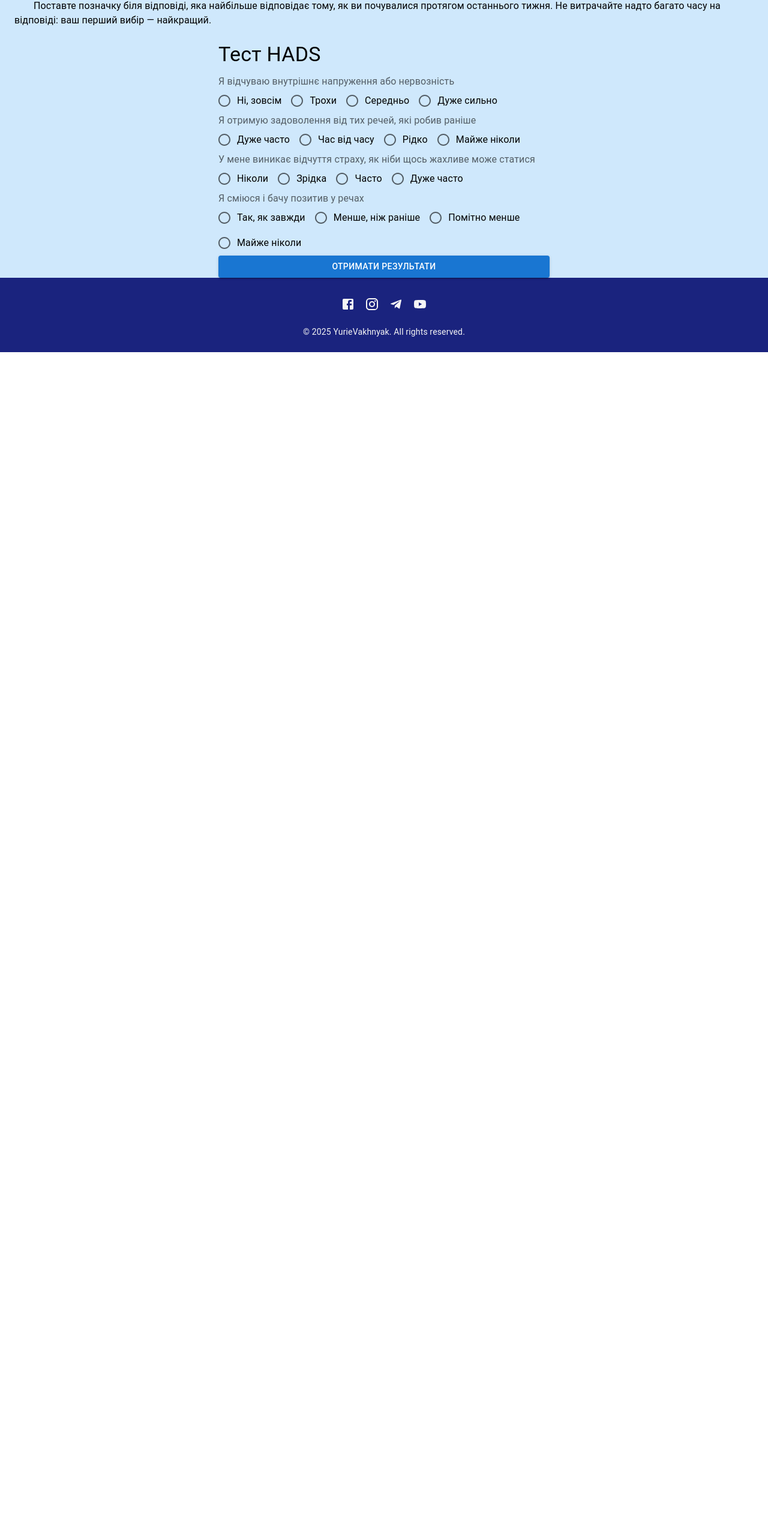
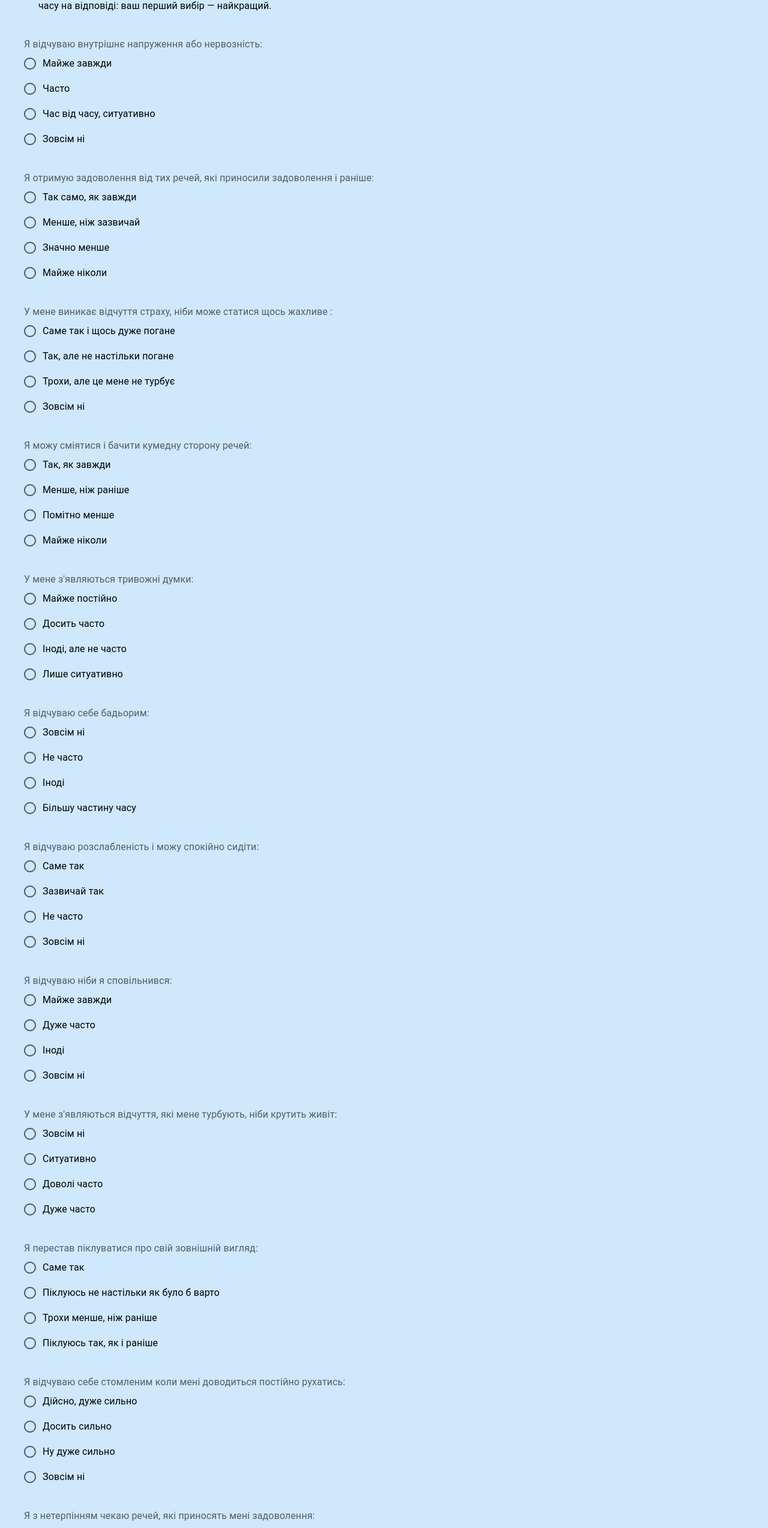
Before and after one commit to YurieVakhnyak/my-lending, a React (Create React App) app: page /tests/0 in a window 1280 px wide. Shown: the part 216-2763 px from the top of the page at 60% size. Before the commit the page ends 803 px from the top, so only its background shows below. Built offline with nearby package versions, Linux system fonts and the light colour scheme.

Commit message:
Update HADS

```diff
--- a/src/components/HADSData.js
+++ /dev/null
@@ -1,46 +0,0 @@
-export const HADSData = [
-  {
-    id: 1,
-    text: "Я відчуваю внутрішнє напруження або нервозність",
-    category: "A",
-    options: [
-      { value: 0, label: "Ні, зовсім" },
-      { value: 1, label: "Трохи" },
-      { value: 2, label: "Середньо" },
-      { value: 3, label: "Дуже сильно" },
-    ],
-  },
-  {
-    id: 2,
-    text: "Я отримую задоволення від тих речей, які робив раніше",
-    category: "D",
-    options: [
-      { value: 0, label: "Дуже часто" },
-      { value: 1, label: "Час від часу" },
-      { value: 2, label: "Рідко" },
-      { value: 3, label: "Майже ніколи" },
-    ],
-  },
-  {
-    id: 3,
-    text: "У мене виникає відчуття страху, як ніби щось жахливе може статися",
-    category: "A",
-    options: [
-      { value: 0, label: "Ніколи" },
-      { value: 1, label: "Зрідка" },
-      { value: 2, label: "Часто" },
-      { value: 3, label: "Дуже часто" },
-    ],
-  },
-  {
-    id: 4,
-    text: "Я сміюся і бачу позитив у речах",
-    category: "D",
-    options: [
-      { value: 0, label: "Так, як завжди" },
-      { value: 1, label: "Менше, ніж раніше" },
-      { value: 2, label: "Помітно менше" },
-      { value: 3, label: "Майже ніколи" },
-    ],
-  },
-];
--- a/src/components/HADSQuestion.js
+++ b/src/components/HADSQuestion.js
@@ -5,6 +5,8 @@ import {
   RadioGroup,
   FormControlLabel,
   Radio,
+  Box,
+  Typography,
 } from "@mui/material";
 
 const HADSQuestion = ({ question, onAnswer }) => {
@@ -16,19 +18,23 @@ const HADSQuestion = ({ question, onAnswer }) => {
   };
 
   return (
+    <Box sx={{ p: 2 }}>
       <FormControl component="fieldset" fullWidth>
         <FormLabel>{question.text}</FormLabel>
-      <RadioGroup value={value} onChange={handleChange} row>
+        <RadioGroup value={value} onChange={handleChange}>
           {question.options.map((option) => (
             <FormControlLabel
               key={option.value}
               value={option.value.toString()}
               control={<Radio />}
-            label={option.label}
+              label={
+                <Typography sx={{ fontSize: "1em" }}>{option.label}</Typography>
+              }
             />
           ))}
         </RadioGroup>
       </FormControl>
+    </Box>
   );
 };
 
--- a/src/components/HADSTest.js
+++ b/src/components/HADSTest.js
@@ -1,14 +1,22 @@
-import { useState } from "react";
-import { Container, Typography, Button } from "@mui/material";
+import { useState, useEffect } from "react";
+import { Box, Button } from "@mui/material";
 import HADSQuestion from "./HADSQuestion";
-import { HADSData } from "./HADSData";
+import { HADSData } from "../data/HADSData";
 
 const HADSTest = () => {
   const [answers, setAnswers] = useState({});
+  const [isFormComplete, setIsFormComplete] = useState(false);
 
   const handleAnswer = (id, value) => {
     setAnswers((prev) => ({ ...prev, [id]: value }));
   };
+
+  useEffect(() => {
+    // Перевіряємо, чи всі 14 питань з типом 'radio' мають відповіді
+    const allAnswered = HADSData.length === Object.keys(answers).length;
+
+    setIsFormComplete(allAnswered);
+  }, [answers]);
 
   const handleSubmit = () => {
     const anxietyScore = HADSData.filter((q) => q.category === "A").reduce(
@@ -19,14 +27,21 @@ const HADSTest = () => {
       (sum, q) => sum + (answers[q.id] || 0),
       0
     );
-    alert(`Тривожність: ${anxietyScore}, Депресія: ${depressionScore}`);
+    alert(`Ваші результати:
+
+    Тривожність: ${anxietyScore},   Депресія: ${depressionScore}
+
+    0-7 - норма;
+    8-10 - межові значення (межовий випадок);
+    11-21 - відсутність норми.`);
   };
 
   return (
-    <Container maxWidth="sm">
-      <Typography variant="h4" gutterBottom>
-        Тест HADS
-      </Typography>
+    <Box
+      sx={{
+        p: 3,
+      }}
+    >
       {HADSData.map((q) => (
         <HADSQuestion key={q.id} question={q} onAnswer={handleAnswer} />
       ))}
@@ -34,12 +49,65 @@ const HADSTest = () => {
         variant="contained"
         color="primary"
         onClick={handleSubmit}
-        fullWidth
+        disabled={!isFormComplete} // Задаємо вимкнену кнопку, якщо форма не заповнена
       >
         Отримати результати
       </Button>
-    </Container>
+    </Box>
   );
 };
 
 export default HADSTest;
+
+// import { useState } from "react";
+// import { Box, Button } from "@mui/material";
+// import HADSQuestion from "./HADSQuestion";
+// import { HADSData } from "../data/HADSData";
+
+// const HADSTest = () => {
+//   const [answers, setAnswers] = useState({});
+
+//   const handleAnswer = (id, value) => {
+//     setAnswers((prev) => ({ ...prev, [id]: value }));
+//   };
+
+//   const handleSubmit = () => {
+//     const anxietyScore = HADSData.filter((q) => q.category === "A").reduce(
+//       (sum, q) => sum + (answers[q.id] || 0),
+//       0
+//     );
+//     const depressionScore = HADSData.filter((q) => q.category === "D").reduce(
+//       (sum, q) => sum + (answers[q.id] || 0),
+//       0
+//     );
+//     alert(`Ваші результати:
+
+//     Тривожність: ${anxietyScore},   Депресія: ${depressionScore}
+
+//     0-7 - норма;
+//     8-10 - межові значення (межовий випадок);
+//     11-21 - відсутність норми.`);
+//   };
+
+//   return (
+//     <Box
+//       sx={{
+//         p: 3,
+//       }}
+//     >
+//       {HADSData.map((q) => (
+//         <HADSQuestion key={q.id} question={q} onAnswer={handleAnswer} />
+//       ))}
+//       <Button
+//         variant="contained"
+//         color="primary"
+//         onClick={handleSubmit}
+//         // fullWidth
+//       >
+//         Отримати результати
+//       </Button>
+//     </Box>
+//   );
+// };
+
+// export default HADSTest;
--- /dev/null
+++ b/src/data/HADSData.js
@@ -0,0 +1,157 @@
+export const HADSData = [
+  {
+    id: 1,
+    text: "Я відчуваю внутрішнє напруження або нервозність:",
+    category: "A",
+    options: [
+      { value: 3, label: "Майже завжди" },
+      { value: 2, label: "Часто" },
+      { value: 1, label: "Час від часу, ситуативно" },
+      { value: 0, label: "Зовсім ні" },
+    ],
+  },
+
+  {
+    id: 2,
+    text: "Я отримую задоволення від тих речей, які приносили задоволення і раніше:",
+    category: "D",
+    options: [
+      { value: 0, label: "Так само, як завжди" },
+      { value: 1, label: "Менше, ніж зазвичай" },
+      { value: 2, label: "Значно менше" },
+      { value: 3, label: "Майже ніколи" },
+    ],
+  },
+  {
+    id: 3,
+    text: "У мене виникає відчуття страху, ніби може статися щось жахливе :",
+    category: "A",
+    options: [
+      { value: 3, label: "Саме так і щось дуже погане" },
+      { value: 2, label: "Так, але не настільки погане" },
+      { value: 1, label: "Трохи, але це мене не турбує" },
+      { value: 0, label: "Зовсім ні" },
+    ],
+  },
+  {
+    id: 4,
+    text: "Я можу сміятися і бачити кумедну сторону речей:",
+    category: "D",
+    options: [
+      { value: 0, label: "Так, як завжди" },
+      { value: 1, label: "Менше, ніж раніше" },
+      { value: 2, label: "Помітно менше" },
+      { value: 3, label: "Майже ніколи" },
+    ],
+  },
+  {
+    id: 5,
+    text: "У мене з'являються тривожні думки:",
+    category: "A",
+    options: [
+      { value: 3, label: "Майже постійно" },
+      { value: 2, label: "Досить часто" },
+      { value: 1, label: "Іноді, але не часто" },
+      { value: 0, label: "Лише ситуативно" },
+    ],
+  },
+  {
+    id: 6,
+    text: "Я відчуваю себе бадьорим:",
+    category: "D",
+    options: [
+      { value: 3, label: "Зовсім ні" },
+      { value: 2, label: "Не часто" },
+      { value: 1, label: "Іноді" },
+      { value: 0, label: "Більшу частину часу" },
+    ],
+  },
+  {
+    id: 7,
+    text: "Я відчуваю розслабленість і можу спокійно сидіти:",
+    category: "A",
+    options: [
+      { value: 0, label: "Саме так" },
+      { value: 1, label: "Зазвичай так" },
+      { value: 2, label: "Не часто" },
+      { value: 3, label: "Зовсім ні" },
+    ],
+  },
+  {
+    id: 8,
+    text: "Я відчуваю ніби я сповільнився:",
+    category: "D",
+    options: [
+      { value: 3, label: "Майже завжди" },
+      { value: 2, label: "Дуже часто" },
+      { value: 1, label: "Іноді" },
+      { value: 0, label: "Зовсім ні" },
+    ],
+  },
+  {
+    id: 9,
+    text: "У мене з'являються відчуття, які мене турбують, ніби крутить живіт:",
+    category: "A",
+    options: [
+      { value: 0, label: "Зовсім ні" },
+      { value: 1, label: "Ситуативно" },
+      { value: 2, label: "Доволі часто" },
+      { value: 3, label: "Дуже часто" },
+    ],
+  },
+  {
+    id: 10,
+    text: "Я перестав піклуватися про свій зовнішній вигляд:",
+    category: "D",
+    options: [
+      { value: 3, label: "Саме так" },
+      { value: 2, label: "Піклуюсь не настільки як було б варто" },
+      { value: 1, label: "Трохи менше, ніж раніше" },
+      { value: 0, label: "Піклуюсь так, як і раніше" },
+    ],
+  },
+  {
+    id: 11,
+    text: "Я відчуваю себе стомленим коли мені доводиться постійно рухатись:",
+    category: "A",
+    options: [
+      { value: 3, label: "Дійсно, дуже сильно" },
+      { value: 2, label: "Досить сильно" },
+      { value: 1, label: "Ну дуже сильно" },
+      { value: 0, label: "Зовсім ні" },
+    ],
+  },
+  {
+    id: 12,
+    text: "Я з нетерпінням чекаю речей, які приносять мені задоволення:",
+    category: "D",
+    options: [
+      { value: 0, label: "Так як і раніше" },
+      { value: 1, label: "Трохи менше ніж раніше" },
+      { value: 2, label: "Точно менше ніж раніше" },
+      { value: 3, label: "Дуже рідко" },
+    ],
+  },
+  {
+    id: 13,
+    text: "Я відчуваю раптові напади паніки:",
+    category: "A",
+    options: [
+      { value: 3, label: "Дійсно, дуже часто" },
+      { value: 2, label: "Досить часто" },
+      { value: 1, label: "Досить рідко" },
+      { value: 0, label: "Зовсім не відчуваю" },
+    ],
+  },
+  {
+    id: 14,
+    text: "Я можу насолоджуватися гарною книгою, фільмом чи серіалом:",
+    category: "D",
+    options: [
+      { value: 0, label: "Часто" },
+      { value: 1, label: "Менше, ніж раніше" },
+      { value: 2, label: "Помітно менше" },
+      { value: 3, label: "Майже ніколи" },
+    ],
+  },
+];
--- a/src/data/TestsData.js
+++ b/src/data/TestsData.js
@@ -1,6 +1,6 @@
 export const testsData = [
   {
-    testTitle: `HADS – шпитальна шкала тривоги та депресії`,
+    testTitle: `Шпитальна шкала тривоги та депресії HADS`,
     testDescription: `HADS (Hospital Anxiety and Depression Scale) - це шпитальна шкала тривоги та депресії, яку використовують для оцінки рівня тривожності та депресії у пацієнтів.`,
     testInstruction: `Поставте позначку біля відповіді, яка найбільше відповідає тому, як ви почувалися протягом останнього тижня.
 Не витрачайте надто багато часу на відповіді: ваш перший вибір — найкращий.`,
--- a/src/pages/TestPage.js
+++ b/src/pages/TestPage.js
@@ -32,7 +32,7 @@ function TestPage() {
       }}
     >
       <Header />
-      <Box sx={{ p: 3 }}>
+      <Container>
         <Typography variant="h4" sx={{ textAlign: "center" }}>
           {test.testTitle}
         </Typography>
@@ -42,7 +42,7 @@ function TestPage() {
         <Typography variant="body1" sx={{ mt: 2, textIndent: "2em" }}>
           {test.testInstruction}
         </Typography>
-      </Box>
+      </Container>
       <Box>
         <HADSTest />
       </Box>
```
Lines whose indentation alone changed are shown as unchanged.
